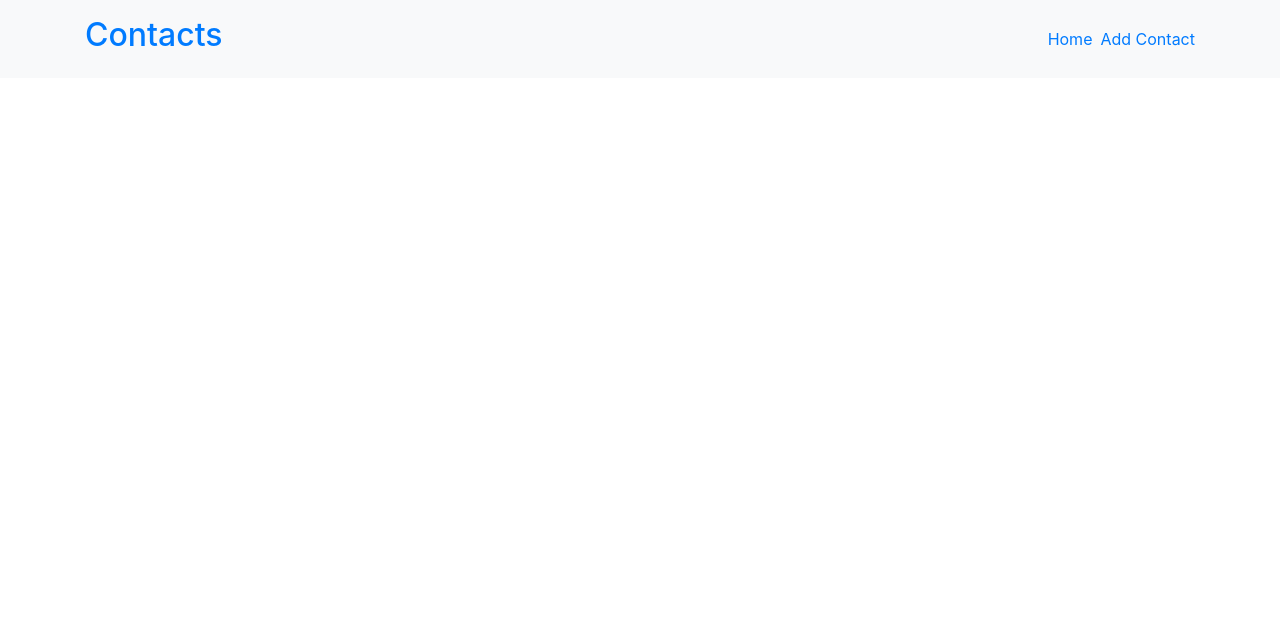
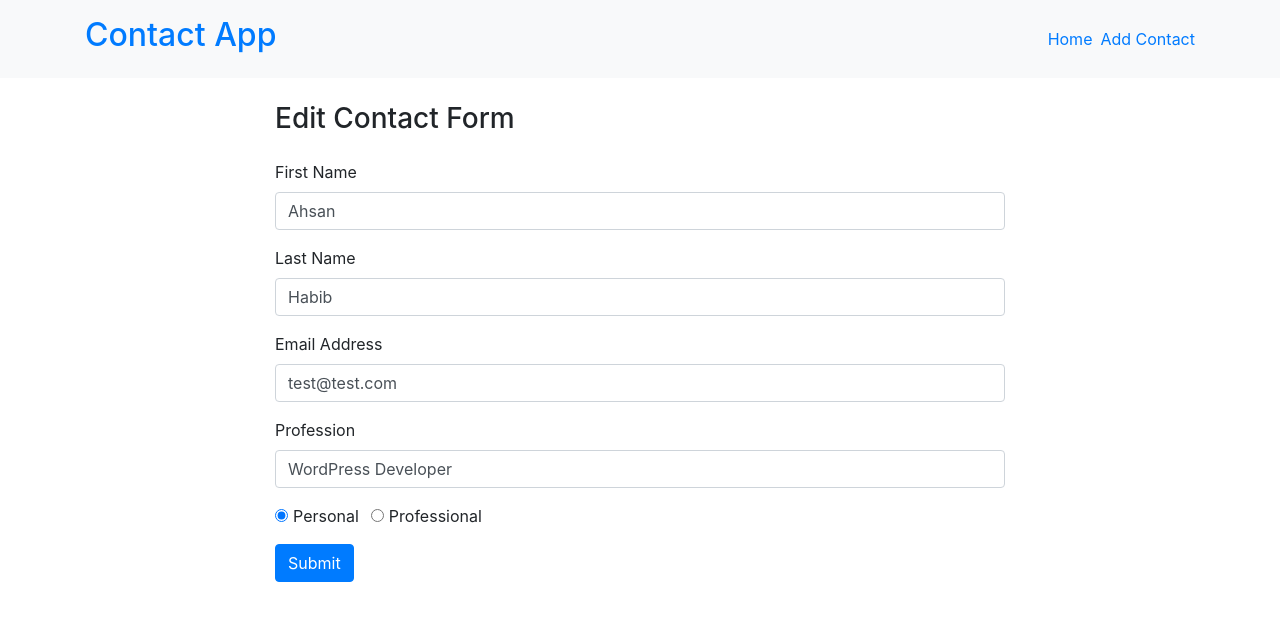
Before and after one commit to ahsanshaheen199/contact-app, a React (Create React App) app: page /contact/edit/1 in a window 1280 px wide. Shown: the top 620 px of the page. Built offline with nearby package versions, Linux system fonts and the light colour scheme.

Commit message:
contact routing finished

```diff
--- a/src/App.js
+++ b/src/App.js
@@ -1,16 +1,16 @@
 import { useState } from 'react';
 import 'bootstrap/dist/css/bootstrap.min.css';
-import { Redirect, Route } from 'react-router-dom';
-import { Col, Container, Row } from 'react-bootstrap';
+import { Route, Switch  } from 'react-router-dom';
 import AddContact from './components/AddContact';
 import EditContact from './components/EditContact';
 import Contacts from './components/Contacts';
 import Header from './components/Header';
+import NotFound from './components/NotFound';
 
 function App() {
   const [contacts, setContacts] = useState([
     {
-      id: 1,
+      id: '1',
       firstName: 'Ahsan',
       lastName: 'Habib',
       email: 'test@test.com',
@@ -18,7 +18,7 @@ function App() {
       contactType: 'personal',
     },
     {
-      id: 2,
+      id: '2',
       firstName: 'Asaduzzaman',
       lastName: 'Shameem',
       email: 'test@test.com',
@@ -30,6 +30,7 @@ function App() {
       <>
         <Header />
 
+        <Switch>
           <Route path="/" exact render={ (props) =>
             <Contacts
               contacts={contacts}
@@ -53,6 +54,10 @@ function App() {
                 {...props}
               />
             ) } />
+
+            <Route path="*" component={NotFound} />
+        </Switch>
+
       </>
   );
 }
--- a/src/components/EditContact.js
+++ b/src/components/EditContact.js
@@ -1,9 +1,20 @@
 import React, { useEffect, useState } from 'react'
-import { Form, Button } from 'react-bootstrap'
-import { v4 as uuidv4 } from 'uuid'
+import { Form, Button, Container, Row, Col } from 'react-bootstrap'
 
-const EditContact = ({ contacts, setContacts}) => {
+const EditContact = ({ contacts, setContacts, match, history}) => {
     const [contact, setContact] = useState({});
+
+    let paramId = match.params.id
+
+    useEffect( () => {
+        let selectContact = contacts.find( contactItem => {
+            return contactItem.id === paramId
+        })
+
+        if( selectContact ) {
+            setContact(selectContact);
+        }
+    }, [contacts,paramId] )
 
     const changeContactData = ( event ) => {
         setContact({
@@ -20,10 +31,14 @@ const EditContact = ({ contacts, setContacts}) => {
             } )
         ])
 
+        history.push('/')
+
         event.preventDefault()
     }
     return contact?.id ? (
-        <div>
+        <Container className="py-4">
+            <Row className="justify-content-center">
+                <Col lg={8}>
                     <h3>Edit Contact Form</h3>
                     <Form onSubmit={contactData} className="mt-4">
                         <Form.Group controlId="firstName">
@@ -55,8 +70,11 @@ const EditContact = ({ contacts, setContacts}) => {
                             Submit
                         </Button>
                     </Form>
-        </div>
-    ) : null
+                </Col>
+            </Row>
+        </Container>
+
+    ) : <h2>No Contact Found</h2>
 }
 
 export default EditContact
--- a/src/components/Header.js
+++ b/src/components/Header.js
@@ -10,7 +10,7 @@ const Header = () => {
                     <Col>
                         <div className="logo">
                             <h2>
-                                <a href="#!">Contacts</a>
+                                <Link to="/">Contact App</Link>
                             </h2>
                         </div>
                     </Col>
--- /dev/null
+++ b/src/components/NotFound.js
@@ -0,0 +1,10 @@
+import React from 'react';
+
+
+const NotFound = () => {
+    return (
+        <h2>Not Found</h2>
+    )
+}
+
+export default NotFound;
```
Lines whose indentation alone changed are shown as unchanged.
